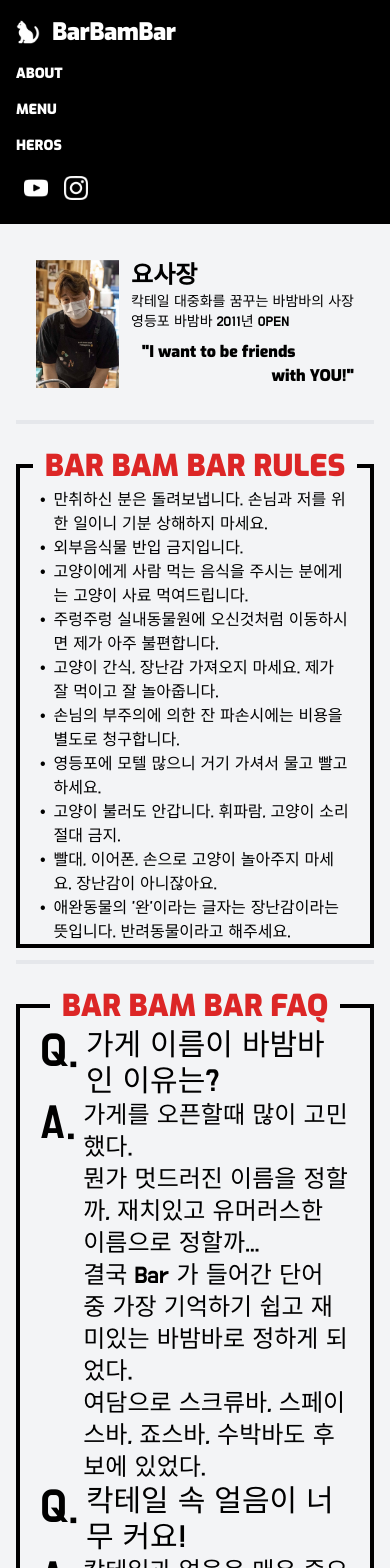
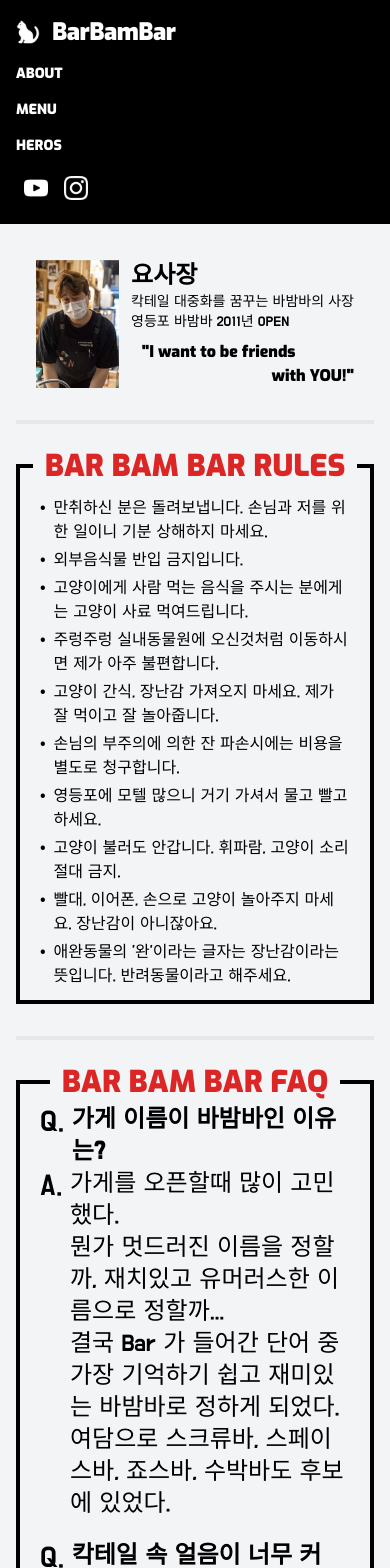
Before and after one commit to rlatmfrl24/barbambar, a Next.js app: page /about in a window 390 px wide. Shown: the top 1568 px of the page. Built offline with nearby package versions, Linux system fonts and the light colour scheme.

Commit message:
반응형 레이아웃에 맞게 CSS 수정

```diff
--- a/components/about/answer.tsx
+++ b/components/about/answer.tsx
@@ -6,10 +6,10 @@ type TextProps = {
 
 const AnswerLine: NextPage<TextProps> = ({ text }) => {
   return (
-    <div className="text-left font-kor lg:text-3xl lg:mb-7">
-      <span className="flex flex-row text-5xl">
+    <div className="text-left font-kor lg:text-3xl lg:mb-7 mb-5">
+      <span className="flex flex-row lg:text-5xl text-3xl">
         A.
-        <blockquote className="self-center ml-2 text-2xl">
+        <blockquote className="self-center ml-2 lg:text-3xl text-2xl">
           {text.map((line, index) => (
             <span key={index}>
               {line}
--- a/components/about/question.tsx
+++ b/components/about/question.tsx
@@ -7,9 +7,9 @@ type TextProps = {
 const QuestionLine: NextPage<TextProps> = ({ text }) => {
   return (
     <div className="text-left font-kor lg:text-3xl lg:mb-7">
-      <span className="flex flex-row text-5xl">
+      <span className="flex flex-row lg:text-5xl text-3xl">
         Q.
-        <blockquote className="flex self-center ml-2 text-3xl">
+        <blockquote className="flex self-center ml-2 lg:text-4xl font-semibold md:text-3xl text-2xl">
           {text}
         </blockquote>
       </span>
--- a/components/about/rules.tsx
+++ b/components/about/rules.tsx
@@ -6,7 +6,7 @@ type TextProps = {
 
 const RulesLine: NextPage<TextProps> = ({ text }) => {
   return (
-    <div className="text-left font-kor lg:text-3xl lg:mb-4">
+    <div className="text-left font-kor lg:text-3xl md:text-2xl sm:text-xl text-md lg:mb-4 mb-1">
       <span className="flex flex-row">
         •<blockquote className="ml-2">{text}</blockquote>
       </span>
--- a/components/landing.tsx
+++ b/components/landing.tsx
@@ -5,7 +5,12 @@ const Landing: NextPage = () => {
   return (
     <div className="flex flex-col flex-1">
       <div className="relative flex h-full flex-col items-center justify-center">
-        <Image src="/img/main.jpg" layout="fill" objectFit="cover" />
+        <Image
+          src="/img/main.jpg"
+          priority={true}
+          layout="fill"
+          objectFit="cover"
+        />
         <div className="absolute text-center flex flex-col">
           <div className="lg:mb-10 m-5">
             <span className="bg-black pl-5 pr-5 font-exo lg:text-8xl text-5xl  text-white">
--- a/pages/about.tsx
+++ b/pages/about.tsx
@@ -42,7 +42,7 @@ const About: NextPage = () => {
           <div className="absolute bg-gray-100 px-3 font-exo text-3xl text-red-600 -top-5 ">
             BAR BAM BAR RULES
           </div>
-          <div className="flex-1 gap-1 lg:my-8 pt-5 px-5">
+          <div className="flex-1 gap-1 lg:my-8 my-2 pt-5 px-5">
             <RulesLine text="만취하신 분은 돌려보냅니다. 손님과 저를 위한 일이니 기분 상해하지 마세요." />
             <RulesLine text="외부음식물 반입 금지입니다." />
             <RulesLine text="고양이에게 사람 먹는 음식을 주시는 분에게는 고양이 사료 먹여드립니다." />
@@ -55,7 +55,7 @@ const About: NextPage = () => {
             <RulesLine text="애완동물의 '완'이라는 글자는 장난감이라는 뜻입니다. 반려동물이라고 해주세요." />
           </div>
         </div>
-        <div className="border-2 lg:mt-7 mt-3"></div>
+        <div className="border-2 mt-8"></div>
         <div className="relative flex justify-center border-4 border-black mt-10">
           <div className="absolute bg-gray-100 px-3 font-exo text-3xl text-red-600 -top-5 ">
             BAR BAM BAR FAQ
```
